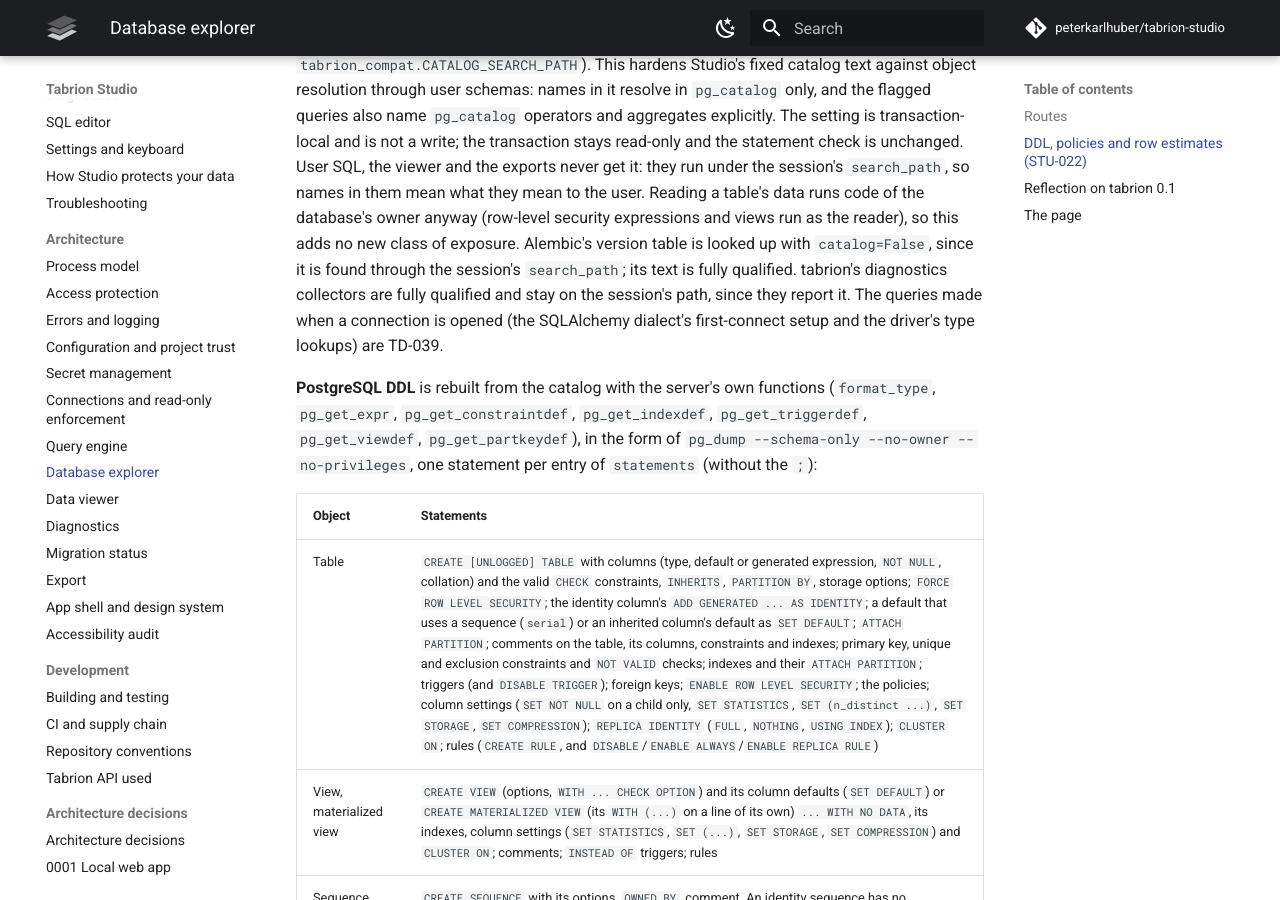
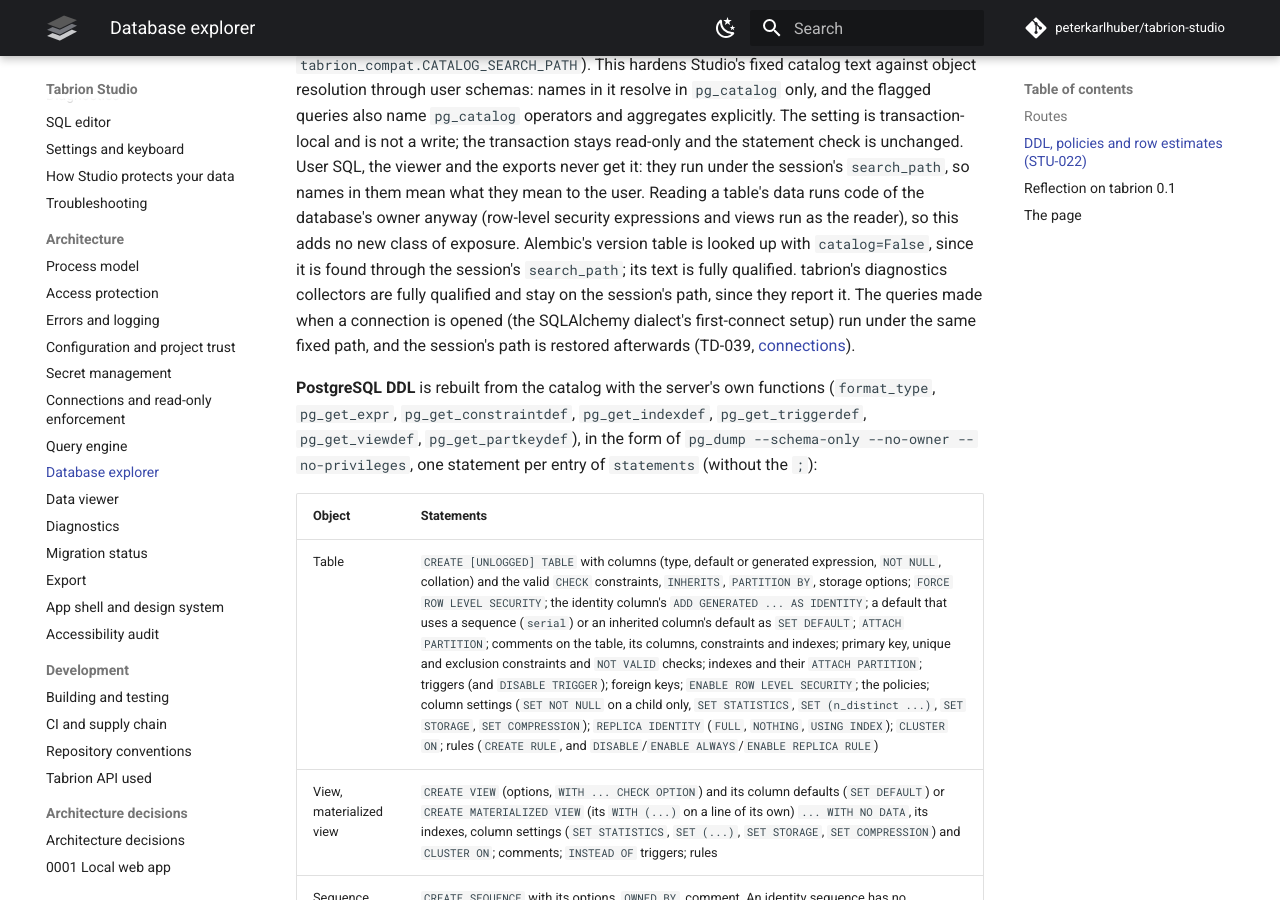
Before and after one commit to peterkarlhuber/tabrion-studio, an MkDocs documentation site: the page built from docs/architecture/explorer.md, in a window 1280 px wide and 900 px high, scrolled down 2473 px. Built offline with MkDocs 1.6.1 and Material for MkDocs 9.7.7, drawn with Linux system fonts in a browser that asks for light colours; comment, search, counter and statistics services are not loaded; some of the changed text lies outside the part shown.

Commit message:
TD-039: the STU-022 planted-object test also covers the connection setup
The H-1 regression test of STU-022 now arms its planted objects before the
connection is opened, so the connection's setup runs with them in place
(I-3 of the TD-039 review). Without the setup's fixed search_path, the
variant with public ahead of pg_catalog fails at open. Docs name the one
shared path constant and say that the setup is covered.

Co-Authored-By: Claude Opus 5.5 <noreply@anthropic.com>
Claude-Session: https://claude.ai/code/session_011tY7TC7Nu5VGro3DJGJcv8

```diff
--- a/docs/architecture/explorer.md
+++ b/docs/architecture/explorer.md
@@ -70,7 +70,8 @@ table's data runs code of the database's owner anyway (row-level security expres
 this adds no new class of exposure. Alembic's version table is looked up with `catalog=False`, since it is found
 through the session's `search_path`; its text is fully qualified. tabrion's diagnostics collectors are fully qualified
 and stay on the session's path, since they report it. The queries made when a connection is opened (the SQLAlchemy
-dialect's first-connect setup and the driver's type lookups) are TD-039.
+dialect's first-connect setup) run under the same fixed path, and the session's path is restored afterwards (TD-039,
+[connections](connections.md)).
 
 **PostgreSQL DDL** is rebuilt from the catalog with the server's own functions (`format_type`, `pg_get_expr`,
 `pg_get_constraintdef`, `pg_get_indexdef`, `pg_get_triggerdef`, `pg_get_viewdef`, `pg_get_partkeydef`), in the form of
@@ -178,6 +179,6 @@ Open: "Open in editor" and "SELECT … LIMIT 100" (with the SQL editor, #41), th
 | `tests/security/test_explorer.py` (PostgreSQL) | the catalog of 502 tables in a schema in under a second, materialized views and sequences, no system schemas; comments, FKs in and out, the row estimate, extensions |
 | `tests/security/test_definitions.py` (SQLite) | the DDL of the measurements device file equals its migrations and `sqlite_master`, the parts schema likewise; `count(*)` on request, every name quoted (keywords, a broken view reports `db.*`), unknown names refused, the timeout cancels a count that would run for minutes (`db.timeout`) within seconds and repeats its cancel; only checked `SELECT` statements reach the database (spy); the routes with both name forms behind session and CSRF |
 | `tests/security/test_definitions.py` (PostgreSQL) | STU-022 acceptance: the DDL of the parts, measurements and `extras` schemas, and of both apps in `public`, equals `pg_dump --schema-only` statement by statement (recorded and live); `extras` includes rules, child-only `NOT NULL`, replica identity, `CLUSTER ON`, column statistics, storage and compression, a materialized view with options, a statistics target and `CLUSTER ON`, a view column default, a type and a domain; identity and owned sequences, policies and `rls_applies` (forced, not forced, owner, member, `BYPASSRLS`, superuser), row estimates with partitions (an unanalyzed partition gives none), a foreign table (superuser), the spy, the routes |
-| `tests/security/test_definitions.py` (PostgreSQL superuser) | the fixed catalog search path: objects another role plants in `public` are never called by Studio's catalog reads (DDL, policies, estimates, the catalog, table detail, extensions, the migration lookups), with `pg_catalog` implicit and with `public` placed before it in the role's `search_path` |
+| `tests/security/test_definitions.py` (PostgreSQL superuser) | the fixed catalog search path: objects another role plants in `public`, armed before the connection is opened (so the connection's setup is covered too, TD-039), are never called by Studio's catalog reads (DDL, policies, estimates, the catalog, table detail, extensions, the migration lookups), with `pg_catalog` implicit and with `public` placed before it in the role's `search_path` |
 | `frontend/src/views/explorer/ExplorerView.test.tsx`, `tree.test.ts`, `src/api/explorer.test.ts` | the page: D-02, the tree keyboard, the filter, the detail tabs, U-1 escaping and caps, stale answers, focus, fail-closed parsing, no write |
 | `frontend/e2e/explorer.spec.ts` | the page in Chromium with axe (light/dark, en/de) and keyboard-only; `e2e/explorer-reference.spec.ts` against the parts and measurements reference apps (skipped without its variables, TD-041) |
```
Also changed, not shown: docs/architecture/connections.md (+2 -1 lines), 1 other file.
